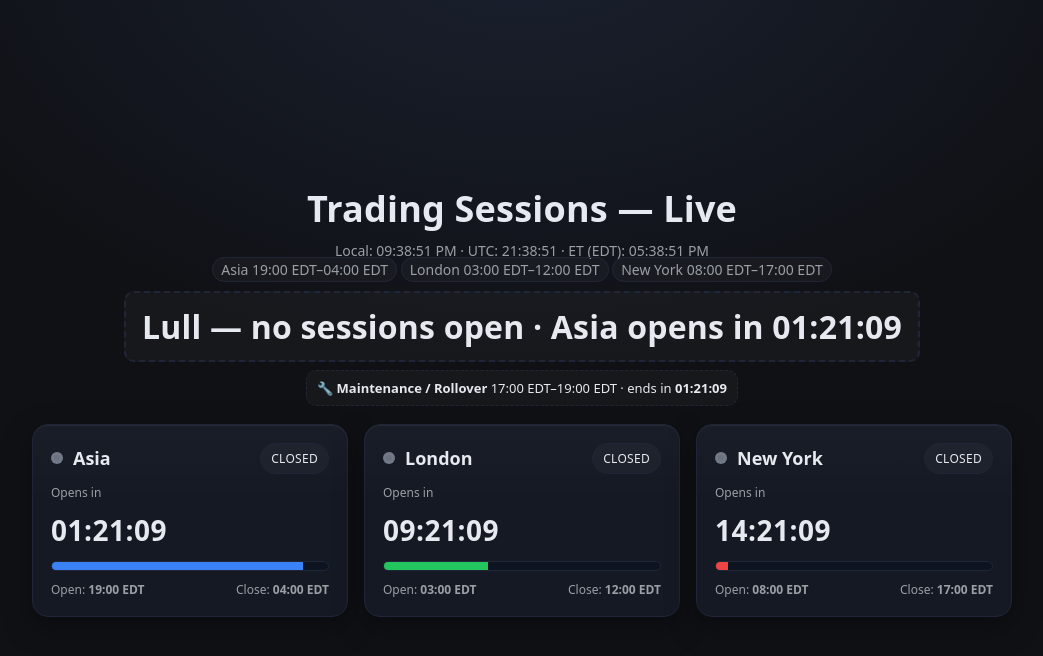
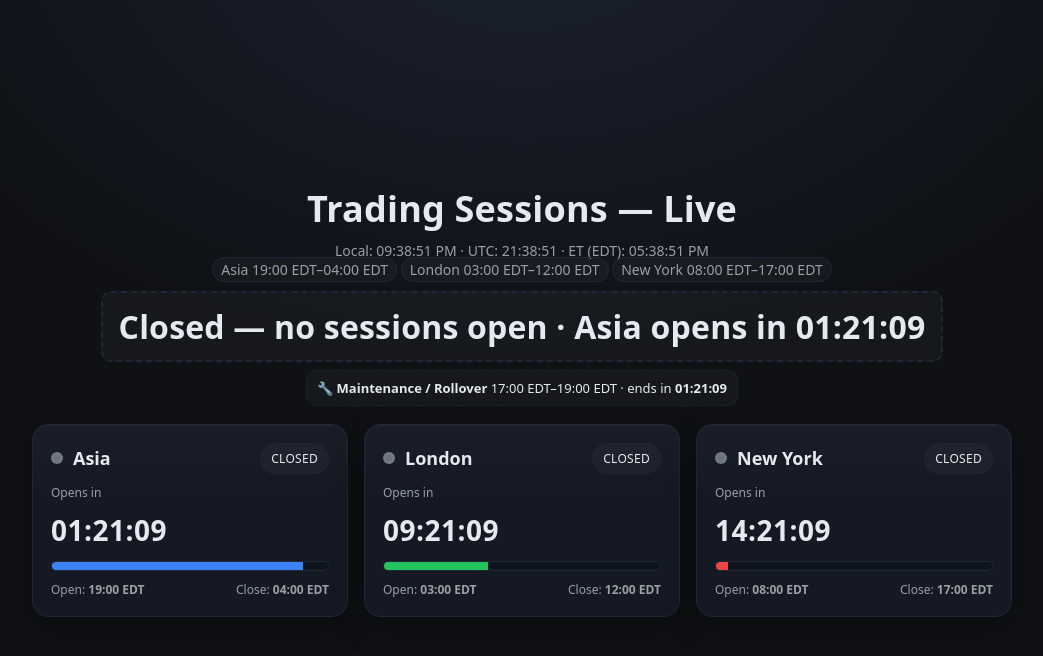
Before and after one commit to vvsReaps/sessions, a plain HTML site: page index.html in a window 1280 px wide. Shown: the whole page, without its empty margins (118-1161 px from the left). Drawn offline with Linux system fonts and the light colour scheme.

Commit message:
Update index.html

```diff
--- a/index.html
+++ b/index.html
@@ -236,7 +236,7 @@
             const mins = st.nextChangeMin - etMins < 0 ? (st.nextChangeMin - etMins + 1440) : (st.nextChangeMin - etMins);
             if (mins < best){ best = mins; who = s.name; }
           });
-          lullEl.innerHTML = `<span class="strong">Lull</span> — no sessions open · ${who} opens in <span class="strong">${fmtHMS(msUntilFromET(etSecs, best))}</span>`;
+          lullEl.innerHTML = `<span class="strong">Closed</span> — no sessions open · ${who} opens in <span class="strong">${fmtHMS(msUntilFromET(etSecs, best))}</span>`;
           lullEl.classList.add('primary');
         } else {
           lullEl.innerHTML = `<span class="strong">Open now</span>: ${openNow.join(' · ')}`;
```
